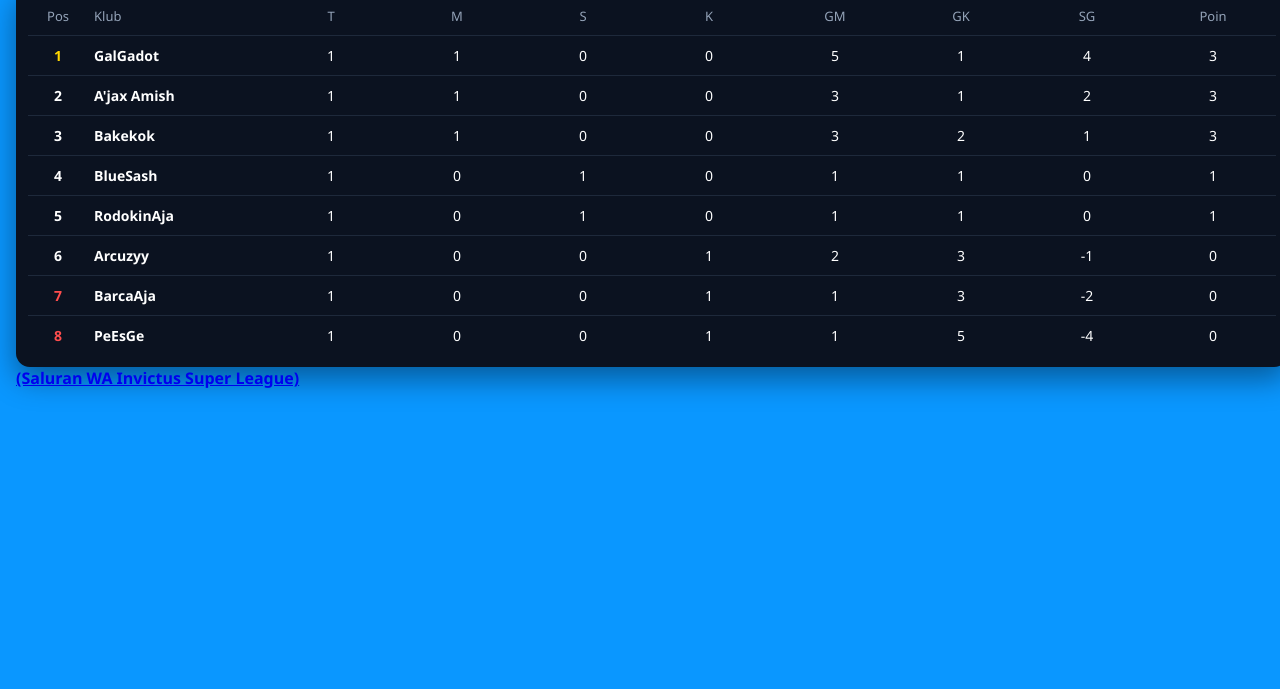
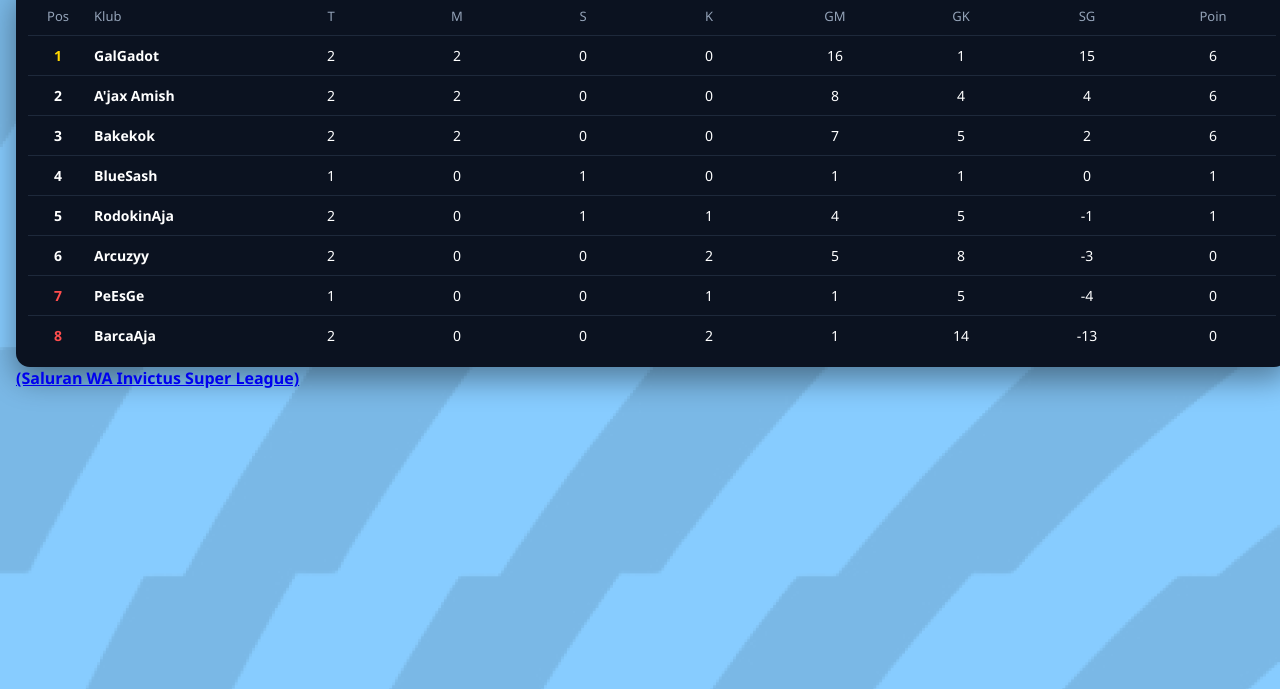
Before and after one commit to NibrasF/HTML, a plain HTML site: page InvictusSuperLeahue/index.html in a window 1280 px wide. Shown: the part 111-800 px from the top of the page. Drawn offline with Linux system fonts and the light colour scheme.

Commit message:
InvictusSuperLeague

```diff
--- a/InvictusSuperLeahue/index.html
+++ b/InvictusSuperLeahue/index.html
@@ -9,7 +9,8 @@
   body {
     margin: 0;
     padding: 16px;
-    background: #0A97FF;
+    background-image: url(./Desktop\ -\ 1\ \(1\).png);
+    background-size: cover;
     font-family: 'Segoe UI', sans-serif;
     color: white;
   }
@@ -131,13 +132,13 @@
 
 <script>
   const clubs = [
-    { name: "A'jax Amish", played:1, win:1, draw:0, lose:0, gm:3, gk:1, points:3 },
-    { name: "BarcaAja", played:1, win:0, draw:0, lose:1, gm:1, gk:3, points:0 },
-    { name: "Arcuzyy", played:1, win:0, draw:0, lose:1, gm:2, gk:3, points:0 },
-    { name: "Bakekok", played:1, win:1, draw:0, lose:0, gm:3, gk:2, points:3 },
-    { name: "GalGadot", played:1, win:1, draw:0, lose:0, gm:5, gk:1, points:3 },
+    { name: "A'jax Amish", played:2, win:2, draw:0, lose:0, gm:8, gk:4, points:6 },
+    { name: "BarcaAja", played:2, win:0, draw:0, lose:2, gm:1, gk:14, points:0 },
+    { name: "Arcuzyy", played:2, win:0, draw:0, lose:2, gm:5, gk:8, points:0 },
+    { name: "Bakekok", played:2, win:2, draw:0, lose:0, gm:7, gk:5, points:6 },
+    { name: "GalGadot", played:2, win:2, draw:0, lose:0, gm:16, gk:1, points:6 },
     { name: "PeEsGe", played:1, win:0, draw:0, lose:1, gm:1, gk:5, points:0 },
-    { name: "RodokinAja", played:1, win:0, draw:1, lose:0, gm:1, gk:1, points:1 },
+    { name: "RodokinAja", played:2, win:0, draw:1, lose:1, gm:4, gk:5, points:1 },
     { name: "BlueSash", played:1, win:0, draw:1, lose:0, gm:1, gk:1, points:1 }
   ];
 
```
Also changed, not shown: InvictusSuperLeahue/Desktop - 1 (1).png (added).
